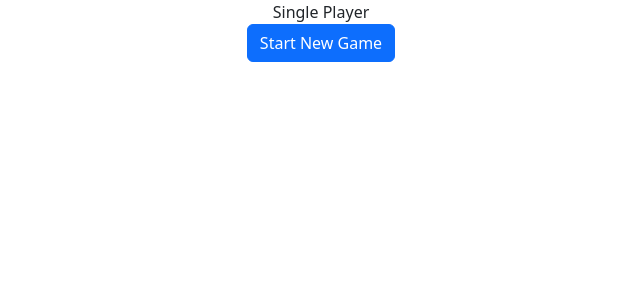
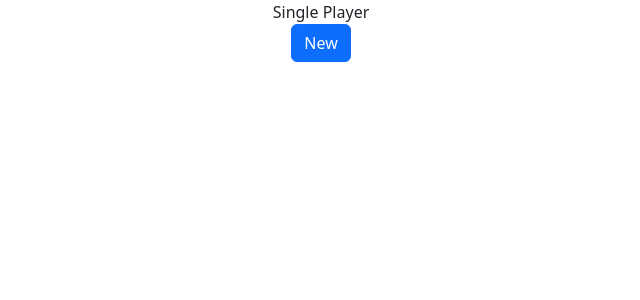
Before and after one commit to alubbers/free-craps, a React (Create React App) app: page /solo in a window 1280 px wide. Shown: the top 300 px of the page, without its empty margins (319-959 px from the left). Built offline with nearby package versions, Linux system fonts and the light colour scheme.

Commit message:
Initial work on single player betting

```diff
--- /dev/null
+++ b/src/BetHelper.js
@@ -0,0 +1,62 @@
+
+class BetHelper {
+
+  // the 'n' denotes a BigInt so players can have crazy large bets
+  startingBank = 0n;
+
+  bank = 0n;
+
+  bets = [];
+
+  constructor(startingBank = 500n) {
+    this.startingBank = startingBank;
+    this.bank = startingBank;
+  }
+
+  reset() {
+    this.bets = [];
+    this.bank = this.startingBank;
+  }
+
+  getBets() {
+    return this.bets;
+  }
+
+  getBetsForBucket(bucketCode) {
+    return this.bets.every( b => b.bucketCode === bucketCode );
+  }
+
+  // make a new bet or change an existing one
+  // The type param specifies things like "odds", "lay", "come bet odds",
+  // or other notations of the bet type within a bucket
+  makeBet(amount, bucketCode, type = "default") {
+    let bankDelta = 0n;
+
+    let existingBet = this.bets.find( b => b.bucketCode === bucketCode && b.type === type );
+
+    if (existingBet === undefined) {
+      // make a new bet
+      bankDelta = amount;
+
+      this.bets.push({
+        amount: amount,
+        bucketCode: bucketCode
+      });
+    }
+    else {
+      // change the value of the existing bet and find the change in the bank value
+      bankDelta = amount = existingBet.amount;
+
+      existingBet.amount = amount;
+    }
+
+    this.bank = this.bank - bankDelta;
+  }
+
+  clearBet(bucketCode) {
+    this.bets = this.bets.filter( b => b.bucketCode !== bucketCode );
+  }
+
+}
+
+export default BetHelper;
--- /dev/null
+++ b/src/BetsModal.js
@@ -0,0 +1,25 @@
+import React from "react";
+import Button from 'react-bootstrap/Button';
+import Modal from 'react-bootstrap/Modal';
+
+const BetsModal = props => {
+
+  let betSummary = <span>You have no bets</span>;
+
+  if (props.betHelper && props.betHelper.bets.length > 0) {
+    <span>You have some bets!</span>;
+  }
+
+  return (
+    <Modal show={props.show} onHide={props.hideCallback}>
+      <Modal.Header closeButton>
+        <Modal.Title>Bets</Modal.Title>
+      </Modal.Header>
+      <Modal.Body>
+        {betSummary}
+      </Modal.Body>
+    </Modal>
+  );
+};
+
+export default BetsModal;
--- a/src/CrapsTable.js
+++ b/src/CrapsTable.js
@@ -126,8 +126,20 @@ class CrapsTable extends Component {
 
   buildPlaceBetComponents(mappedVariants) {
 
+    let bucketClickFunction = (code) => {};
+    if (this.props.bucketClick) {
+      bucketClickFunction = (code) => this.props.bucketClick(code);
+    }
+
     let setOneBuckets = this.store.betBuckets.filter( e => e.type === 'place').map((e) => {
-      return (<Button key={e.code} style={{fontSize: "x-large"}} variant={mappedVariants[e.code]} >{e.value}</Button>);
+      return (
+        <Button key={e.code}
+          onClick={() => bucketClickFunction(e.code)}
+          style={{fontSize: "x-large"}}
+          variant={mappedVariants[e.code]}>
+          {e.value}
+        </Button>
+      );
     });
 
     let setTwoBuckets = [];
--- a/src/Solo.js
+++ b/src/Solo.js
@@ -7,6 +7,7 @@ import Row from 'react-bootstrap/Row';
 import React, { Component } from 'react';
 import IdlingComponent from './IdlingComponent';
 import CrapsTable from './CrapsTable';
+import BetsModal from './BetsModal';
 import ListGroup from 'react-bootstrap/ListGroup';
 import { observer } from "mobx-react"
 
@@ -14,9 +15,11 @@ import './App.css';
 
 const Solo = observer(({ store }) =>
   <SoloView soloStore={store}
+            showBetsModal={store.isShowBetsModal()}
             gameStarted={store.gameStarted}
             storeReady={store.ready}
-            currentGame={store.currentGame} />);
+            currentGame={store.currentGame}
+            betHelper={store.betHelper} />);
 
 class SoloView extends Component {
 
@@ -32,8 +35,20 @@ class SoloView extends Component {
     this.store.startNewGame();
   }
 
+  showBetsModal() {
+    this.store.showBetsModal();
+  }
+
+  hideBetsModal() {
+    this.store.hideBetsModal();
+  }
+
+  betBucketClicked(code) {
+    alert("Hey! you hit bet bucket " + code);
+  }
+
   buildActiveBody() {
-    const newGame = <Button variant="primary" onClick={() => this.startNewGame()}>Start New Game</Button>;
+    const newGame = <Button variant="primary" onClick={() => this.startNewGame()}>New</Button>;
 
     let currentActivity;
 
@@ -84,13 +99,17 @@ class SoloView extends Component {
         <>
           <Row>
             <Col>
-              <Button variant="primary" onClick={() => this.rollDice()}>Roll Dice</Button>
+              <Button variant="primary" onClick={() => this.rollDice()}>Roll</Button>
+            </Col>
+            <Col>
+              <Button variant="primary" onClick={() => this.showBetsModal()}>Bets</Button>
             </Col>
             <Col>
               {newGame}
             </Col>
           </Row>
-          <CrapsTable currentGame={this.props.currentGame}/>
+          <BetsModal show={this.props.showBetsModal} hideCallback={() => this.hideBetsModal()} bets={this.props.betHelper}/>
+          <CrapsTable bucketClick={(code) => this.betBucketClicked(code)} currentGame={this.props.currentGame}/>
           <Row>
             <Col>
               {rollRows}
--- a/src/SoloStore.js
+++ b/src/SoloStore.js
@@ -1,6 +1,8 @@
 import { makeAutoObservable } from "mobx";
 
 import { RollUtils } from "./RollUtils";
+
+import BetHelper from "./BetHelper";
 
 const rollUtils = new RollUtils();
 
@@ -13,6 +15,10 @@ class SoloStore {
   games = [];
 
   ready = true;
+
+  betHelper = new BetHelper();
+
+  betsModalShowing = false;
 
   constructor() {
     makeAutoObservable(this);
@@ -32,6 +38,8 @@ class SoloStore {
       point: 0
     };
 
+    this.betHelper.reset();
+
     this.games.push(this.currentGame);
 
     this.gameStarted = true;
@@ -47,7 +55,7 @@ class SoloStore {
       throw new Error("Cannot perform a roll when a game isn't started");
     }
 
-    const bets = [];
+    const bets = this.betHelper.getBets();
     const rollResult = rollUtils.roll2d6();
     const crapsResult = rollUtils.buildCrapsResult(rollResult, this.currentGame.point);
 
@@ -66,6 +74,18 @@ class SoloStore {
     this.ready = true;
   }
 
+  showBetsModal() {
+    this.betsModalShowing = true;
+  }
+
+  hideBetsModal() {
+    this.betsModalShowing = false;
+  }
+
+  isShowBetsModal() {
+    return this.betsModalShowing;
+  }
+
 }
 
 export default new SoloStore();
--- a/src/index.js
+++ b/src/index.js
@@ -5,7 +5,6 @@ import App from './App';
 import Profile from './Profile';
 import Solo from './Solo';
 import SoloStore from './SoloStore';
-import reportWebVitals from './reportWebVitals';
 import {
   createBrowserRouter,
   RouterProvider,
```
